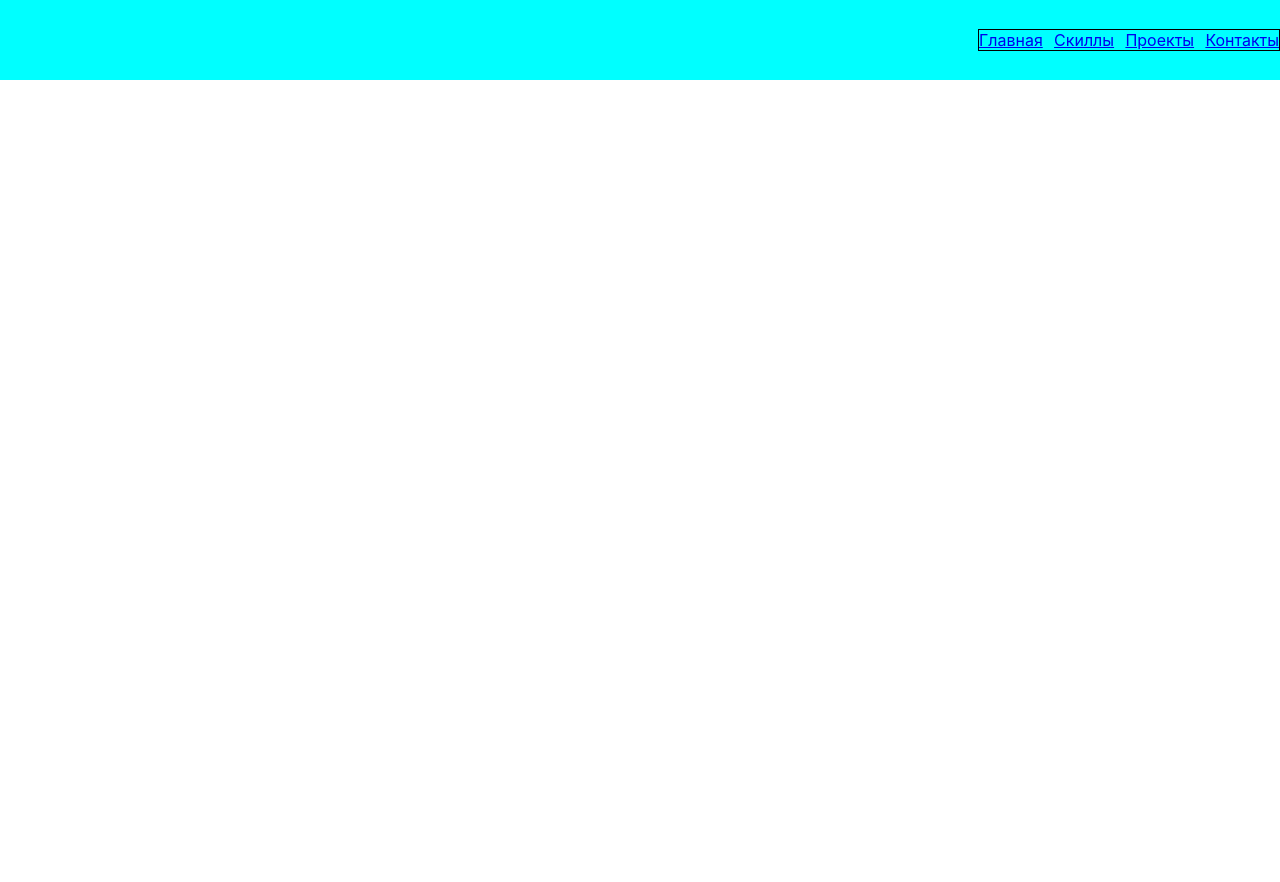
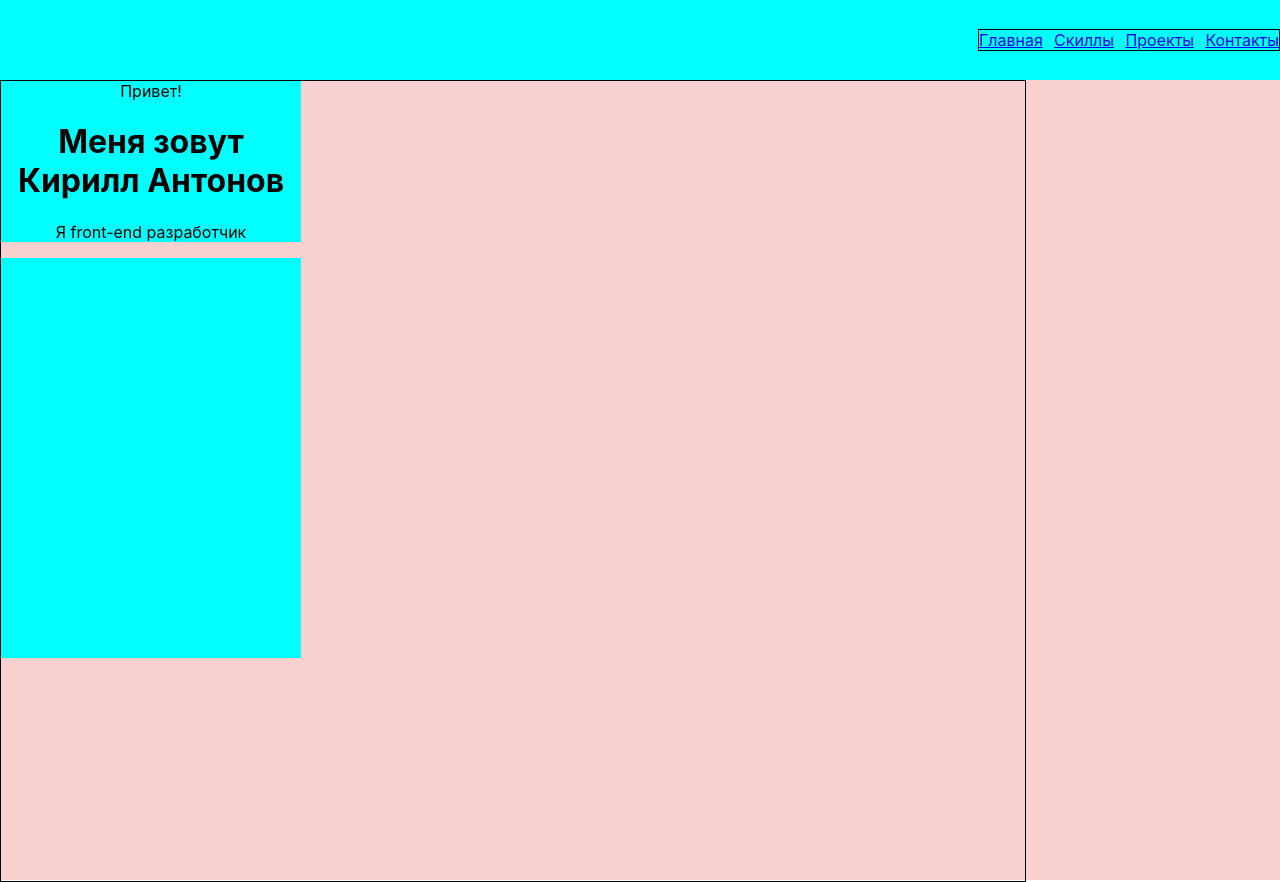
Before and after one commit to Ristretto1/inc_portfolio, a React (Create React App) app: page / in a window 1280 px wide. Before the commit the page ends 800 px from the top, so only its background shows below. Built offline with nearby package versions, Linux system fonts and the light colour scheme.

Commit message:
add main comp

```diff
--- a/src/App.tsx
+++ b/src/App.tsx
@@ -1,11 +1,13 @@
 import React from 'react';
 import './App.css';
 import {Header} from './components/Header/Header';
+import {Main} from './components/Main/Main';
 
 export const App = () => {
     return (
         <div className="App">
             <Header/>
+            <Main/>
         </div>
     );
 }
--- a/src/components/Header/Header.tsx
+++ b/src/components/Header/Header.tsx
@@ -1,4 +1,4 @@
-import React, {FC} from 'react';
+import React from 'react';
 import s from './Header.module.css';
 import {Nav} from './Nav/Nav';
 
--- a/src/components/Header/Nav/Nav.tsx
+++ b/src/components/Header/Nav/Nav.tsx
@@ -1,4 +1,4 @@
-import React, {FC} from 'react';
+import React from 'react';
 import s from './Nav.module.css';
 
 
--- a/src/components/Main/Main.module.css
+++ b/src/components/Main/Main.module.css
@@ -0,0 +1,21 @@
+.main {
+    height: 100vh;
+    background-color: #fad1d1;
+}
+
+.container {
+    border: 1px solid;
+    width: 80%;
+    height: 100%;
+}
+
+.text {
+    width: 300px;
+    background-color: aqua;
+}
+
+.photo {
+    width: 300px;
+    height: 400px;
+    background-color: aqua;
+}
--- a/src/components/Main/Main.tsx
+++ b/src/components/Main/Main.tsx
@@ -4,8 +4,15 @@ import s from './Main.module.css';
 
 export const Main = () => {
     return (
-        <div>
-
+        <div className={s.main}>
+            <div className={s.container}>
+                <div className={s.text}>
+                    <span>Привет!</span>
+                    <h1>Меня зовут Кирилл Антонов</h1>
+                    <p>Я front-end разработчик</p>
+                </div>
+                <div className={s.photo}></div>
+            </div>
         </div>
     );
 };
```
